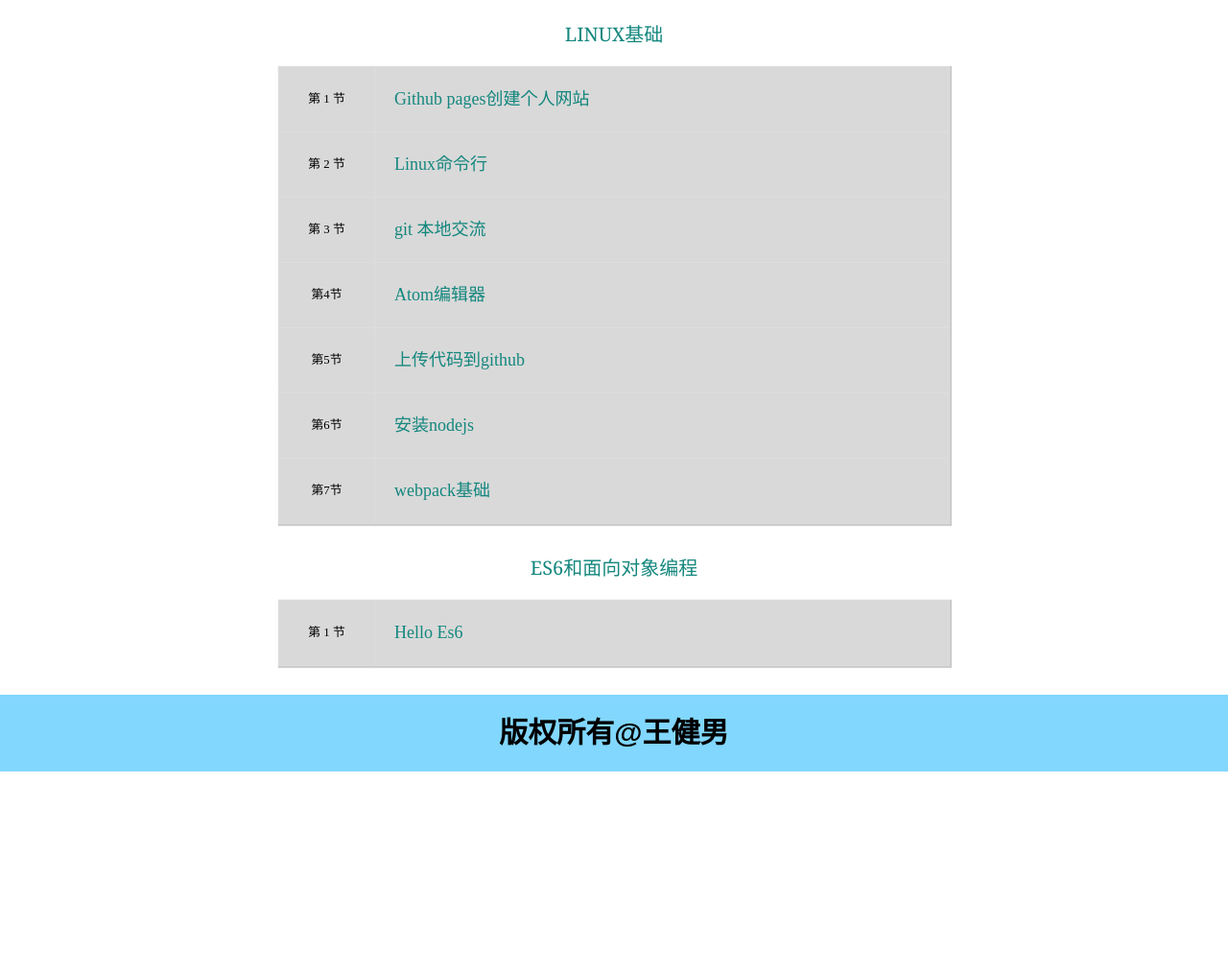
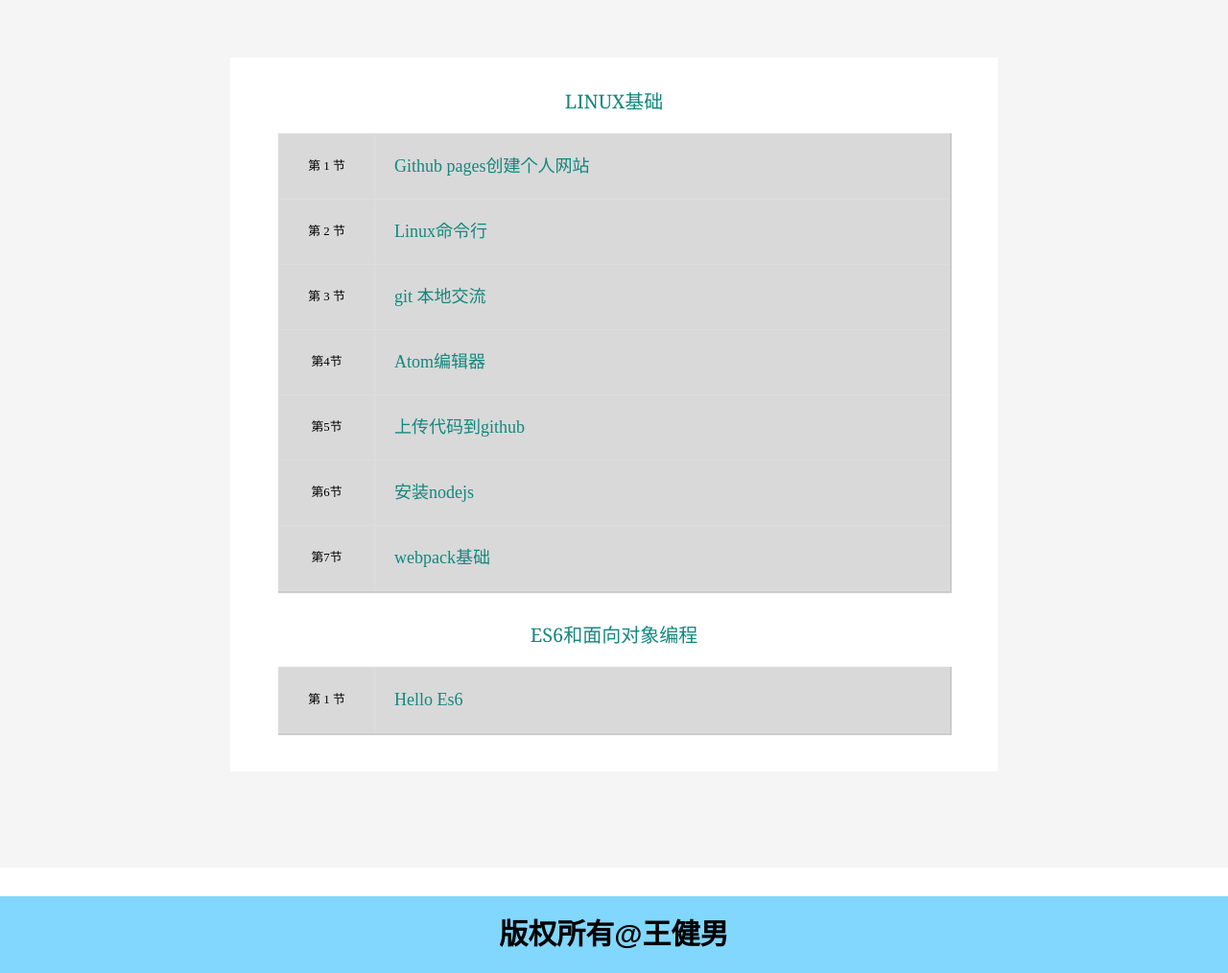
Before and after one commit to arronwjn/arronwjn.github.io, a Jekyll site: the page index.html, which Jekyll copies as it is, in a window 1280 px wide. Shown: the whole page at 96% size. Built offline with Jekyll 4.4.1, drawn with Linux system fonts in a browser that asks for light colours; before the commit the page ends 920 px from its top, so only the background shows below that.

Commit message:
add touch

```diff
--- a/index.html
+++ b/index.html
@@ -6,6 +6,8 @@
   <link rel="stylesheet" href="main.css">
 </head>
 <body>
+<div class="contents-wrapper">
+	<div class="table-of-contents">
 		<p class="part"><a href="first.html">Linux基础</a></p>
 		<table class="index-table">
 	    <tbody>
@@ -64,6 +66,8 @@
 	  	  </tr>
 	    </tbody>
 	  </table>
+	</div>
+</div>
 <footer>
 	<p>版权所有@王健男</p>
 </footer>
```
Lines whose indentation alone changed are shown as unchanged.
